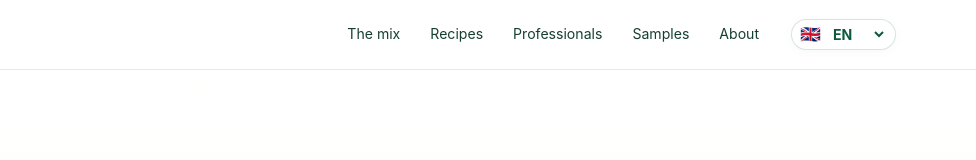
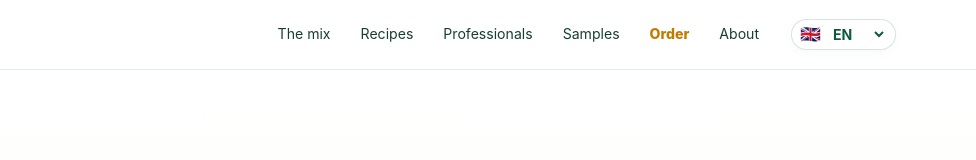
Before and after one commit to SansGlutenFoodSolutions/sansglutenfoodsolutions-site, a plain HTML site: page public/en/index.html in a window 1280 px wide. Shown: the top 160 px of the page, 304-1280 px from the left. Drawn offline with Linux system fonts and the light colour scheme.

Commit message:
fix: afficher Commander dans la navigation de toutes les pages

```diff
--- a/public/en/index.html
+++ b/public/en/index.html
@@ -238,7 +238,7 @@
 </a>
 <button aria-controls="navLinks" aria-expanded="false" aria-label="Open menu" class="nav-toggle" id="navToggle">☰</button>
 <nav aria-label="Main navigation" class="nav-links" id="navLinks">
-<a href="/en/mix-sans-gluten">The mix</a><a href="/en/recettes">Recipes</a><a href="/en/professionnels">Professionals</a><a href="/en/echantillon-mix-sans-gluten">Samples</a><a href="/en/a-propos">About</a><div class="language-picker" title="Translate the site"><span aria-hidden="true" class="language-flag"></span><select aria-label="Translate the site" class="language-select" data-sgfs-language-safe="1" data-sgfs-lang-final="1"><option value="fr">FR</option><option value="en" selected>EN</option></select></div>
+<a href="/en/mix-sans-gluten">The mix</a><a href="/en/recettes">Recipes</a><a href="/en/professionnels">Professionals</a><a href="/en/echantillon-mix-sans-gluten">Samples</a><a href="/commander/" style="font-weight:800;color:#c17b00">Order</a><a href="/en/a-propos">About</a><div class="language-picker" title="Translate the site"><span aria-hidden="true" class="language-flag"></span><select aria-label="Translate the site" class="language-select" data-sgfs-language-safe="1" data-sgfs-lang-final="1"><option value="fr">FR</option><option value="en" selected>EN</option></select></div>
 </nav>
 </div>
 </header>
```
